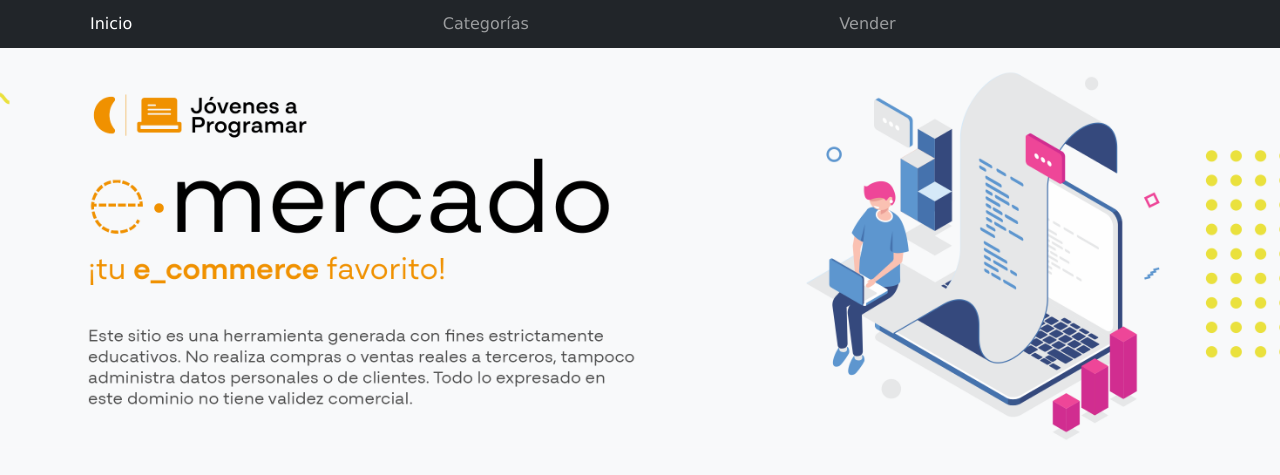
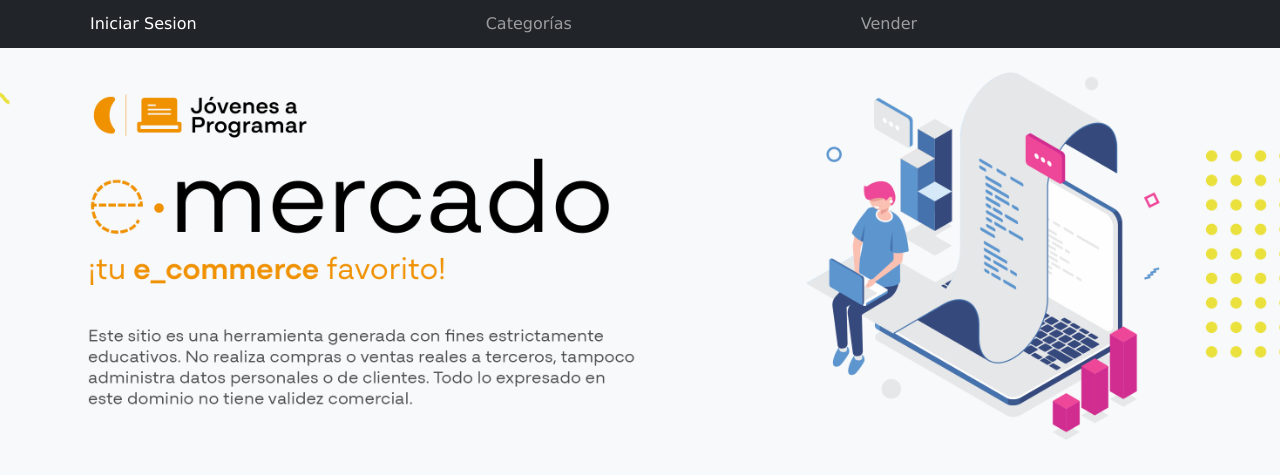
Before and after one commit to andresgonzalodev/proyectoJAPentrega0, a plain HTML site: page index.html in a window 1280 px wide. Shown: the top 475 px of the page. Drawn offline with Linux system fonts and the light colour scheme.

Commit message:
Navbar opcion Inicio a Iniciar Sesion

```diff
--- a/index.html
+++ b/index.html
@@ -21,7 +21,7 @@
       <div class="collapse navbar-collapse" id="navbarNav">
         <ul class="navbar-nav w-100 justify-content-between">
           <li class="nav-item">
-            <a class="nav-link active" href="index.html">Inicio</a>
+            <a class="nav-link active" href="index.html">Iniciar Sesion</a>
           </li>
           <li class="nav-item">
             <a class="nav-link" href="categories.html">Categorías</a>
```
